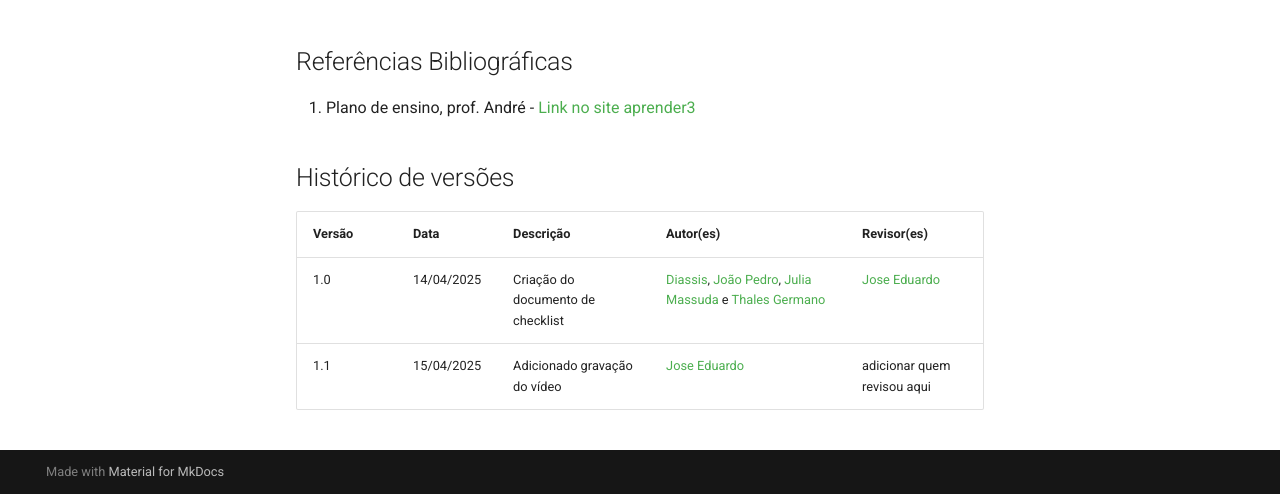
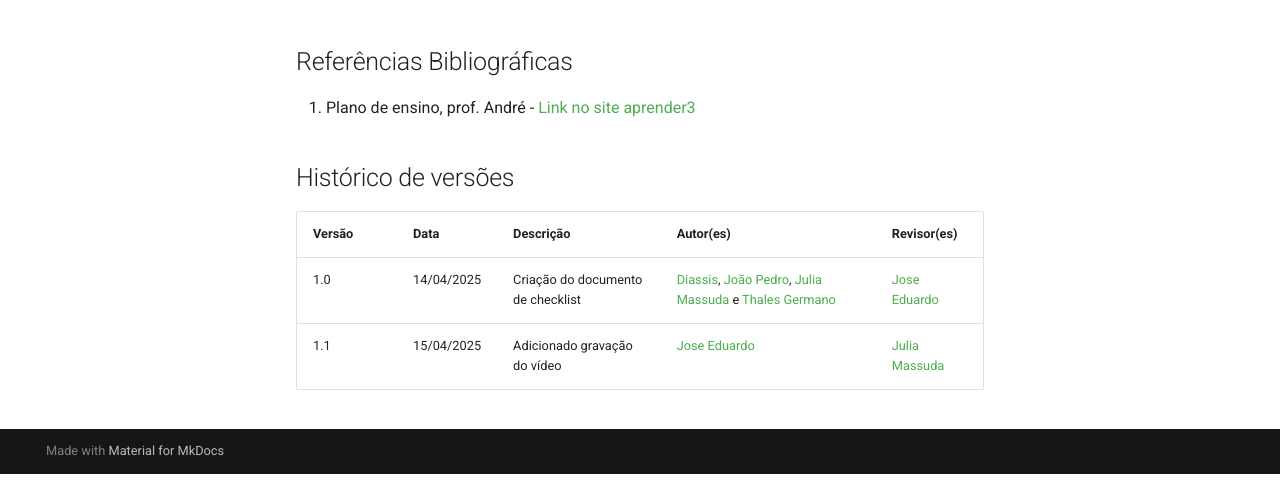
Before and after one commit to Requisitos-de-Software/2025.1-Meu-INSS, an MkDocs documentation site: the page built from docs/apresentacoes/checklist-grupo7.md, in a window 1280 px wide and 900 px high, scrolled down 2183 px, cut to the strip 406-900 px from the top of the window. Built offline with MkDocs 1.6.1 and Material for MkDocs 9.7.7, drawn with Linux system fonts in a browser that asks for light colours; comment, search, counter and statistics services are not loaded.

Commit message:
Adicionando revisor na versão

```diff
--- a/docs/apresentacoes/checklist-grupo7.md
+++ b/docs/apresentacoes/checklist-grupo7.md
@@ -48,4 +48,4 @@ Esta página apresenta um checklist relacionado a Entrega 01 do Grupo 07 (e-titu
 Versão |   Data  | Descrição | Autor(es) | Revisor(es)
 ------ | ---- | ------ | ---------- | ----------
 1.0 | 14/04/2025 | Criação do documento de checklist | [Diassis](https://github.com/Diaxiz), [João Pedro](https://github.com/JpRodrigues2), [Julia Massuda](https://github.com/JuliaReis18) e [Thales Germano](https://github.com/thalesgvl) | [Jose Eduardo](https://github.com/jevprado) |
-1.1 | 15/04/2025 | Adicionado gravação do vídeo  |[Jose Eduardo](https://github.com/jevprado) | adicionar quem revisou aqui |
+1.1 | 15/04/2025 | Adicionado gravação do vídeo  |[Jose Eduardo](https://github.com/jevprado) | [Julia Massuda](https://github.com/JuliaReis18) |
```
